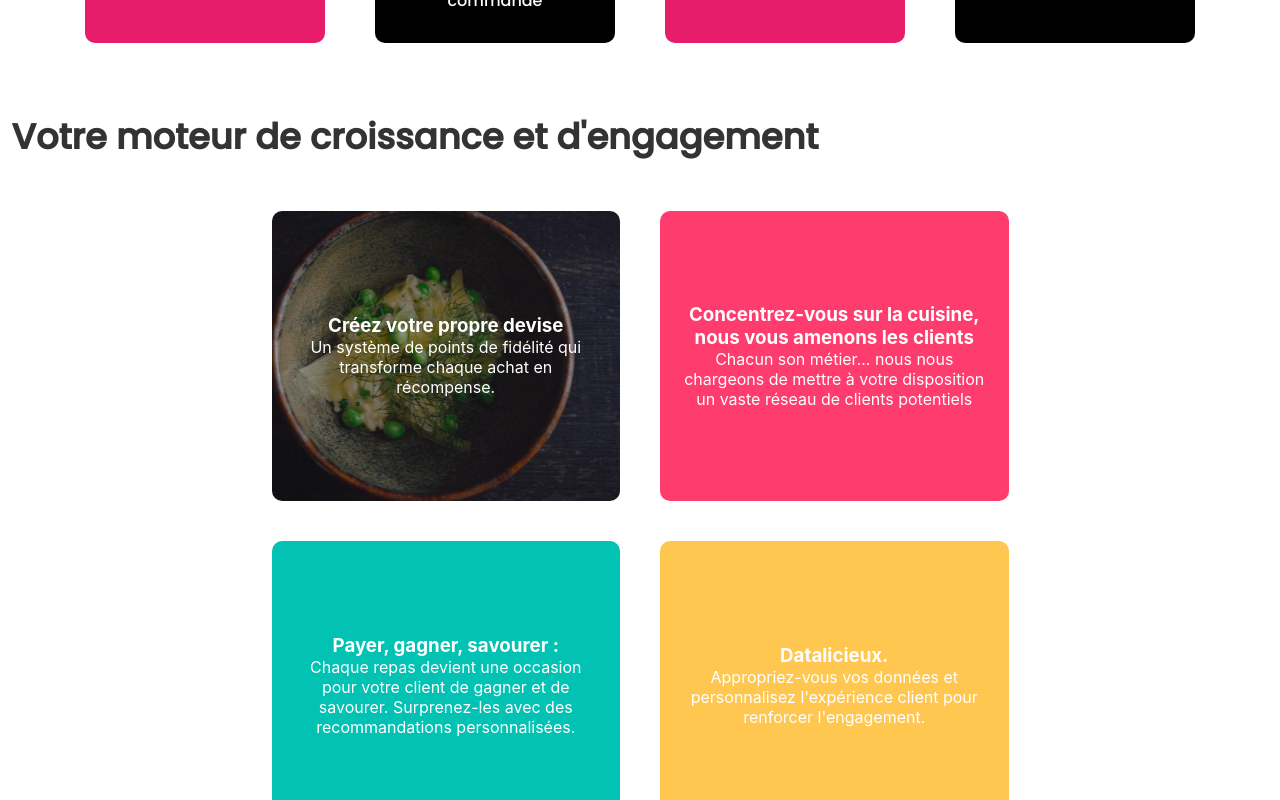
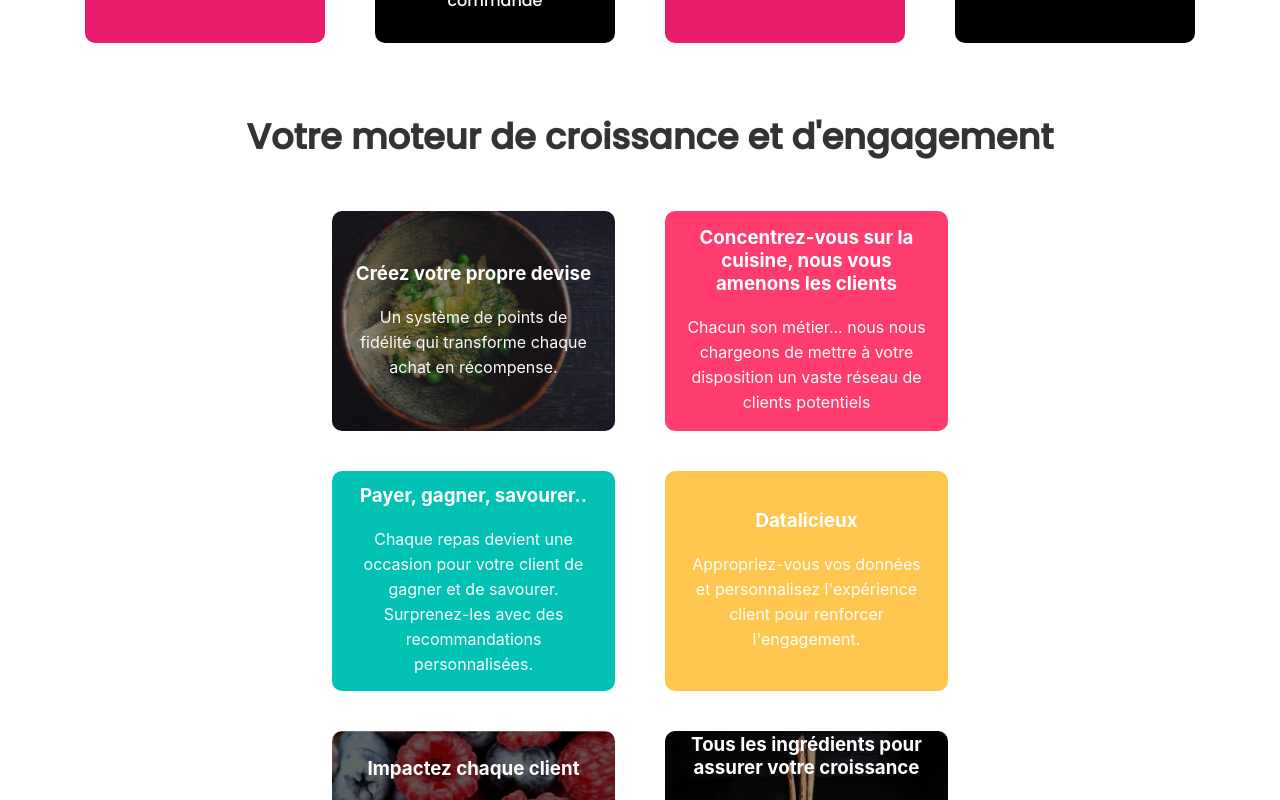
Before and after one commit to Armelsteve1/PAYFOOD, a React (Create React App) app in the folder payfood/: page / in a window 1280 px wide. Shown: the part 2040-2840 px from the top of the page. Built offline with nearby package versions, Linux system fonts and the light colour scheme.

Commit message:
refacto v1 done chrome

```diff
--- a/payfood/src/Component/HomePage/home-page.js
+++ b/payfood/src/Component/HomePage/home-page.js
@@ -231,30 +231,36 @@ function LandingPage() {
                 <div className="grid-row">
                   <div className="grid-item item1">
                     <h3>Créez votre propre devise</h3>
+                    <br></br>
                     <p>Un système de points de fidélité qui transforme chaque achat en récompense.</p>
                   </div>
                   <div className="grid-item item2">
                     <h3>Concentrez-vous sur la cuisine, nous vous amenons les clients</h3>
+                    <br></br>
                     <p>Chacun son métier... nous nous chargeons de mettre à votre disposition un vaste réseau de clients potentiels</p>
                   </div>
                 </div>
                 <div className="grid-row">
                   <div className="grid-item item3">
-                    <h3>Payer, gagner, savourer :</h3>
+                    <h3>Payer, gagner, savourer..</h3>
+                    <br></br>
                     <p>Chaque repas devient une occasion pour votre client de gagner et de savourer. Surprenez-les avec des recommandations personnalisées.</p>
                   </div>
                   <div className="grid-item item4">
-                    <h3>Datalicieux.</h3>
+                    <h3>Datalicieux</h3>
+                    <br></br>
                     <p>Appropriez-vous vos données et personnalisez l'expérience client pour renforcer l'engagement.</p>
                   </div>
                 </div>
                 <div className="grid-row">
                   <div className="grid-item item5">
-                    <h3>Impactez chaque client.</h3>
+                    <h3>Impactez chaque client</h3>
+                    <br></br>
                     <p>Augmentez le nombre de visites et le volume des commandes grâce aux QR codes intelligents et au système de fidélisation de Payfood.</p>
                   </div>
                   <div className="grid-item item6">
                     <h3>Tous les ingrédients pour assurer votre croissance</h3>
+                    <br></br>
                     <p>Attirez plus de clients et élargissez votre présence grâce à notre communauté d'utilisateurs avides de nouvelles expériences culinaires.</p>
                   </div>
                 </div>
--- a/payfood/src/Component/HomePage/home-style.css
+++ b/payfood/src/Component/HomePage/home-style.css
@@ -419,7 +419,7 @@ span.highlighted-text {
 }
 
 .fourth.soit-disant .container {
-  width: 70%;
+  width: 60%;
 }
 
 
@@ -427,7 +427,7 @@ span.highlighted-text {
   font-size: 2.2em;
   font-weight: bold;
   font-family: Poppins, sans-serif;
-  margin: 40px 0 20px -450px;
+  margin: 40px 0 20px 20px;
   text-align: start;
   line-height: 0.8;
   color: #333;
@@ -450,12 +450,17 @@ span.highlighted-text {
 .fourth .grid-item {
   padding: 20px;
   border-radius: 10px;
-  width: 45%;
-  height: 250px;
-  margin: 10px 20px;
+  width: 50%;
+  height: 180px;
+  margin: 10px 25px;
   display: flex;
   flex-direction: column;
   justify-content: center;
+}
+
+.fourth .grid-item p {
+  line-height: 25px;
+  color: #fcfbfb;
 }
 
 .fourth .item1 {
```
